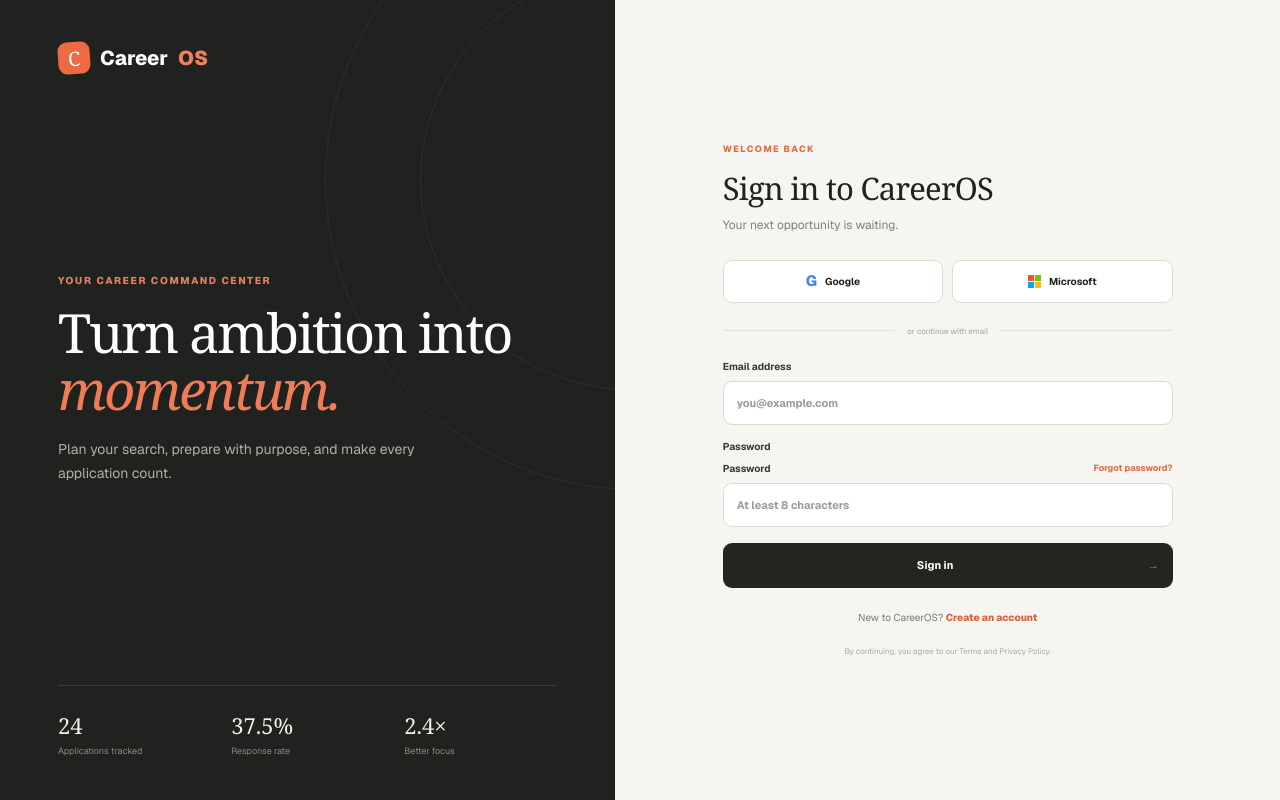
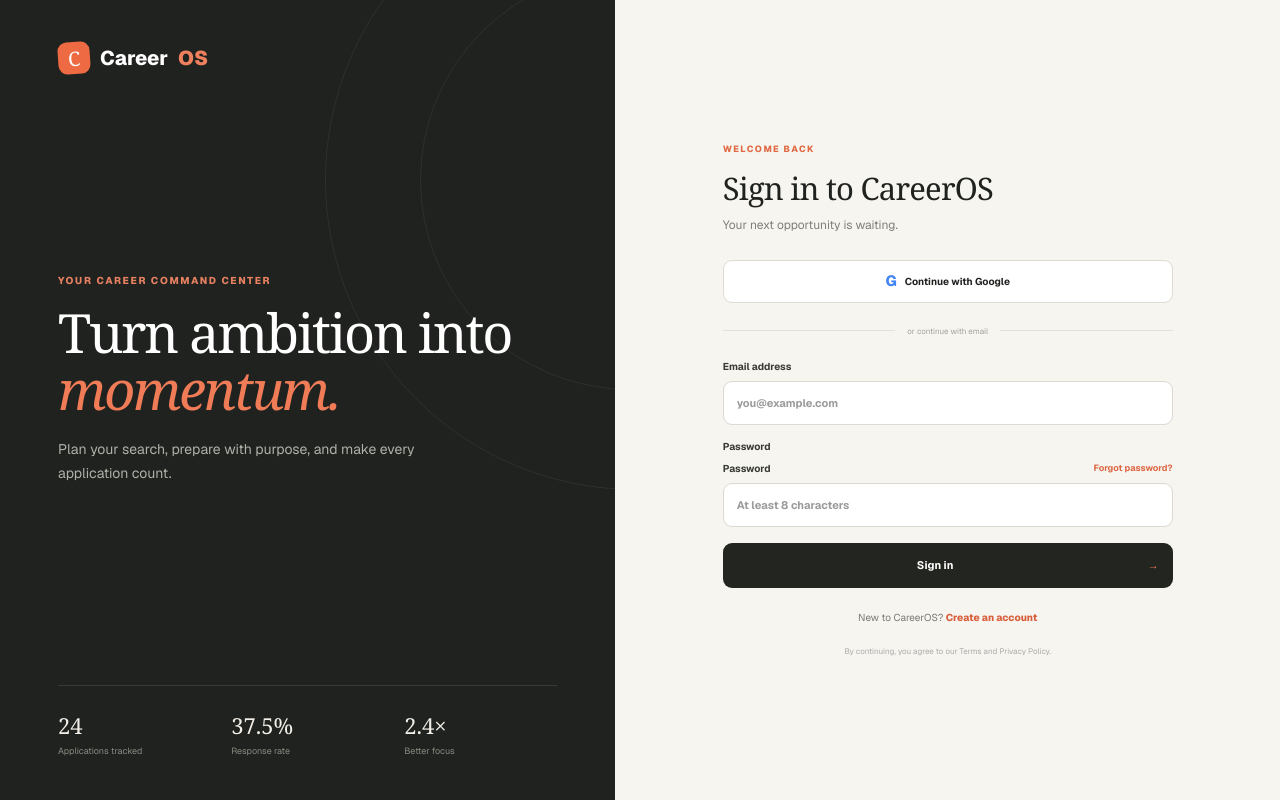
Before and after one commit to kagent2704/CareerOS, a Next.js app: page /auth in a window 1280 px wide. Built offline with nearby package versions, Linux system fonts and the light colour scheme; no server answers.

Commit message:
Remove Microsoft sign-in option

```diff
--- a/app/auth/auth.css
+++ b/app/auth/auth.css
@@ -140,11 +140,8 @@
 }
 .social-grid {
   display: grid;
-  grid-template-columns: repeat(3, 1fr);
+  grid-template-columns: 1fr;
   gap: 9px;
-}
-.social-grid-two {
-  grid-template-columns: repeat(2, 1fr);
 }
 .social-grid button {
   height: 43px;
@@ -167,24 +164,6 @@
   font-weight: 800;
   color: #4285f4;
   font-size: 15px;
-}
-.microsoft {
-  display: grid;
-  grid-template-columns: repeat(2, 6px);
-  grid-template-rows: repeat(2, 6px);
-  gap: 1px;
-}
-.microsoft i:nth-child(1) {
-  background: #f35325;
-}
-.microsoft i:nth-child(2) {
-  background: #81bc06;
-}
-.microsoft i:nth-child(3) {
-  background: #05a6f0;
-}
-.microsoft i:nth-child(4) {
-  background: #ffba08;
 }
 .divider {
   display: flex;
--- a/app/auth/page.tsx
+++ b/app/auth/page.tsx
@@ -16,13 +16,13 @@
   const [message, setMessage] = useState("");
   const [loading, setLoading] = useState(false);
 
-  async function social(provider: "google" | "azure") {
+  async function social() {
     if (!isSupabaseConfigured()) return setMessage("Connect Supabase in Vercel before signing in.");
     setLoading(true);
     const supabase = createClient();
     const { error } = await supabase.auth.signInWithOAuth({
-      provider,
-      options: { redirectTo: `${window.location.origin}/auth/callback`, scopes: provider === "azure" ? "email" : undefined },
+      provider: "google",
+      options: { redirectTo: `${window.location.origin}/auth/callback` },
     });
     if (error) { setMessage(error.message); setLoading(false); }
   }
@@ -55,9 +55,8 @@
         <p className="auth-eyebrow">{mode === "signin" ? "WELCOME BACK" : "START YOUR JOURNEY"}</p>
         <h2>{mode === "signin" ? "Sign in to CareerOS" : "Create your account"}</h2>
         <p className="auth-subtitle">{mode === "signin" ? "Your next opportunity is waiting." : "Build a job search system that works for you."}</p>
-        <div className="social-grid social-grid-two">
-          <button onClick={() => social("google")} disabled={loading}><span className="google">G</span>Google</button>
-          <button onClick={() => social("azure")} disabled={loading}><span className="microsoft"><i/><i/><i/><i/></span>Microsoft</button>
+        <div className="social-grid">
+          <button onClick={social} disabled={loading}><span className="google">G</span>Continue with Google</button>
         </div>
         <div className="divider"><span>or continue with email</span></div>
         <form onSubmit={submit}>
```
